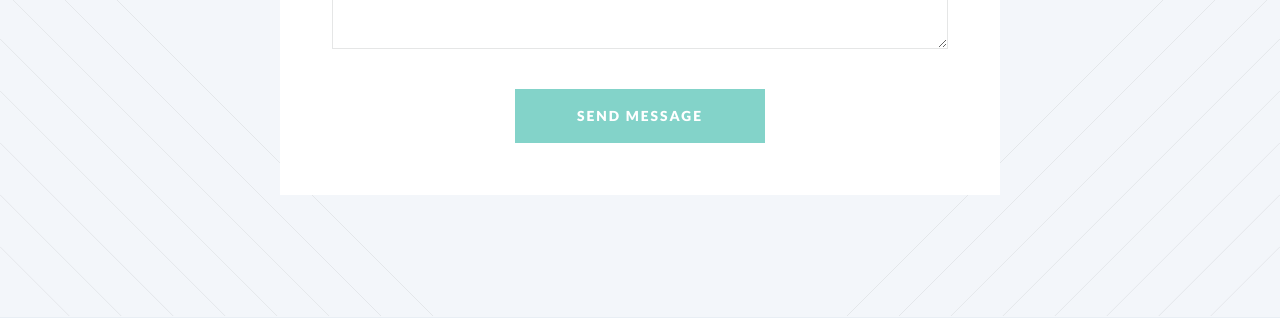
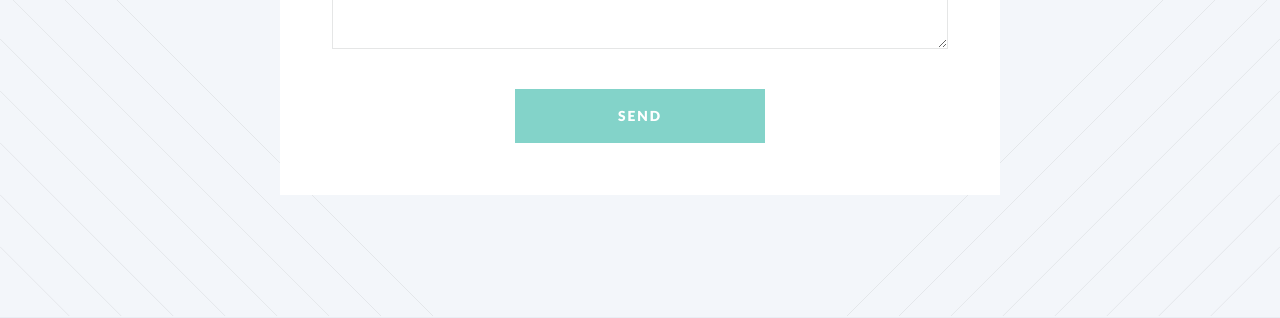
Before and after one commit to waltonlee/ridgelinelabs, a Jekyll site: the page contact.html, which Jekyll copies as it is, in a window 1280 px wide and 1246 px high. Shown: the part 777-1095 px from the top of the window. Built offline with Jekyll 4.4.1, drawn with Linux system fonts in a browser that asks for light colours.

Commit message:
something

```diff
--- a/contact.html
+++ b/contact.html
@@ -57,7 +57,8 @@
 
 						<!-- Content -->
 							<div class="content">
-								<form>
+								<form action="https://formspree.io/walton1ee7@gmail.com"
+      method="POST">
 									<div class="row half collapse-at-2">
 										<div class="6u">
 											<input type="text" name="name" placeholder="Name" />
@@ -79,7 +80,7 @@
 									<div class="row">
 										<div class="12u">
 											<ul class="buttons">
-												<li><input type="submit" class="special" value="Send Message" /></li>
+												<li><input type="submit" class="special" value="Send" /></li>
 											</ul>
 										</div>
 									</div>
```
